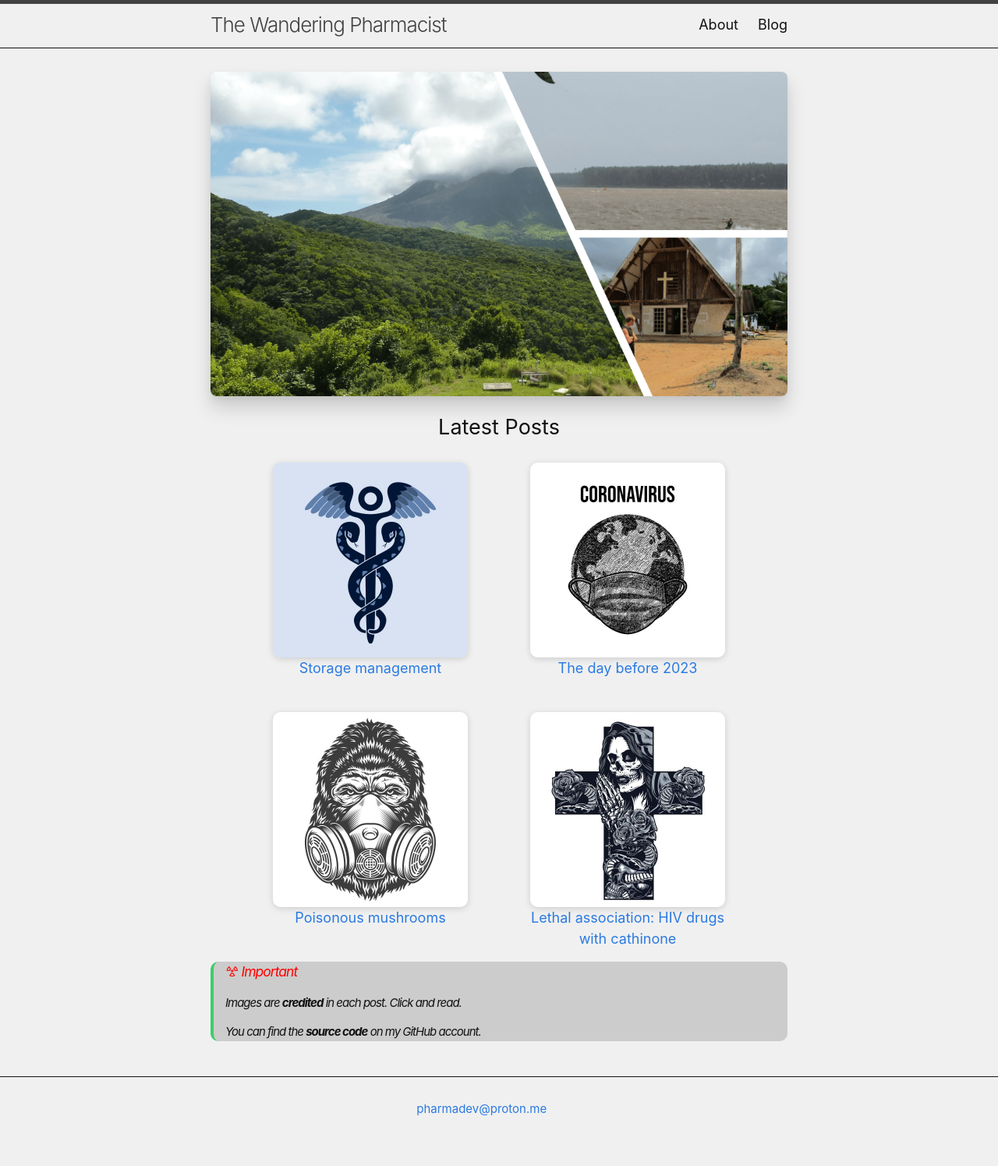
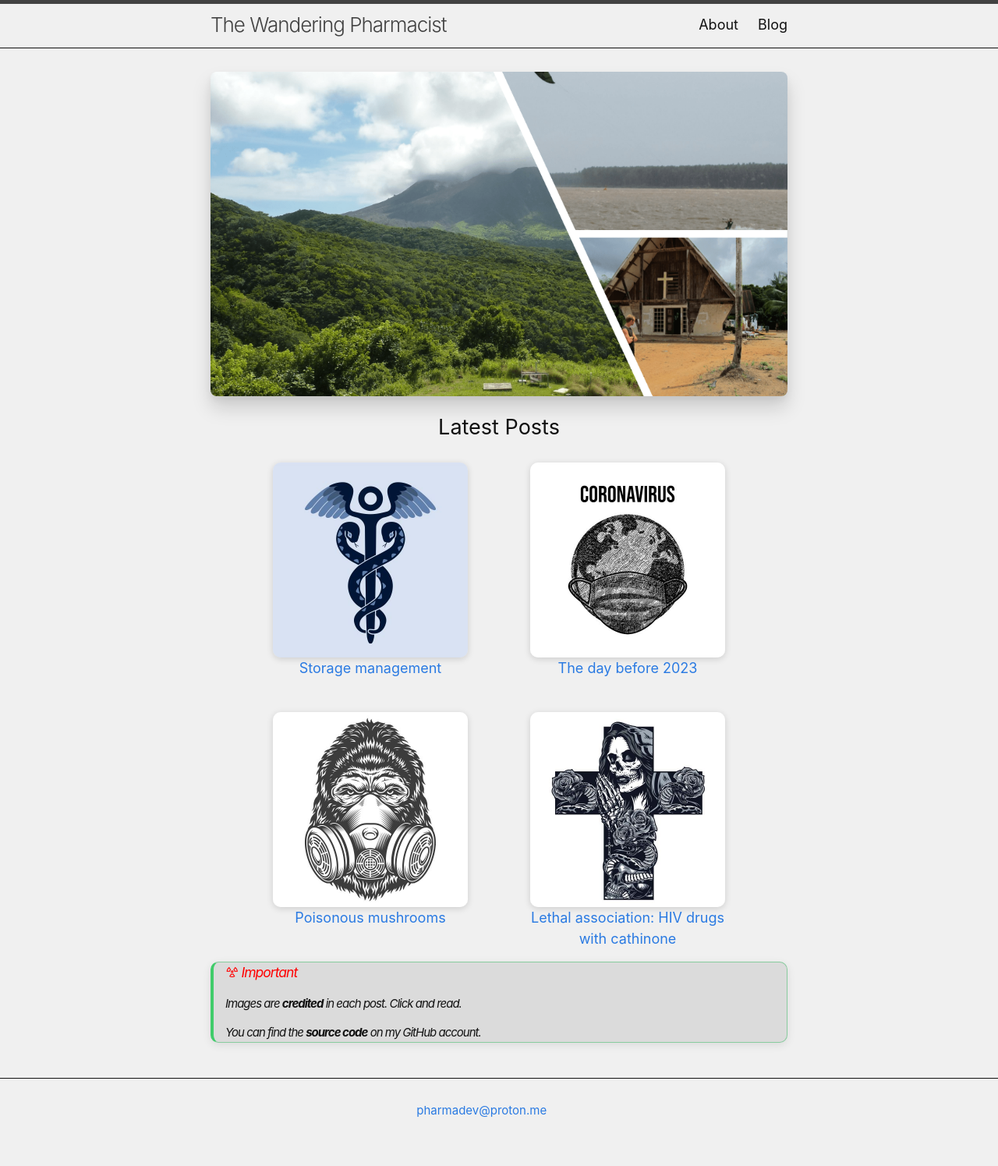
Before and after one commit to CMagnac/CMagnac-first-blog, a Jekyll site: the page built from index.md, in a window 1280 px wide. Shown: the whole page at 78% size. Built offline with Jekyll 4.4.1, drawn with Linux system fonts in a browser that asks for light colours.

Commit message:
Style blockquote with bg color, add box shadow and border color

```diff
--- a/assets/css/main.css
+++ b/assets/css/main.css
@@ -38,9 +38,17 @@ a:hover { color:  #C9633A; text-decoration: none; }
 .social-media-list a:hover .username { text-decoration: underline; }
 
 /** Blockquotes */
-blockquote { border-radius: 10px; color: #111; background-color: #CCCCCC; border-left: 4px solid #40CC6A; padding-left: 15px; font-size: 18px; letter-spacing: -1px; font-style: italic; }
+blockquote {
+    box-shadow: rgba(0, 0, 0, 0.09) 0px 3px 12px;
+    border: #88CC9E solid 1px;
+    border-radius: 10px; color: #111;
+    background-color: #DBDBDB;
+    border-left: 4px solid #40CC6A; padding-left: 15px; font-size: 18px; letter-spacing: -1px; font-style: italic;
+}
 
 blockquote > :last-child { margin-bottom: 0; }
+
+
 
 /** Code formatting */
 pre, code { font-size: 15px; border: 1px solid #292929; border-radius: 8px; background-color: #FFFFFF; }
@@ -175,7 +183,7 @@ table td { border: 1px solid #121212; }
 /** Home latest post title*/
 .latest-home-title { text-align: center; padding-top: 20px; padding-bottom: 10px; }
 
-/*µ Home blockquote */
+/** Home blockquote */
 .home-blockquote{
     font-size: 15px;
 }
```
